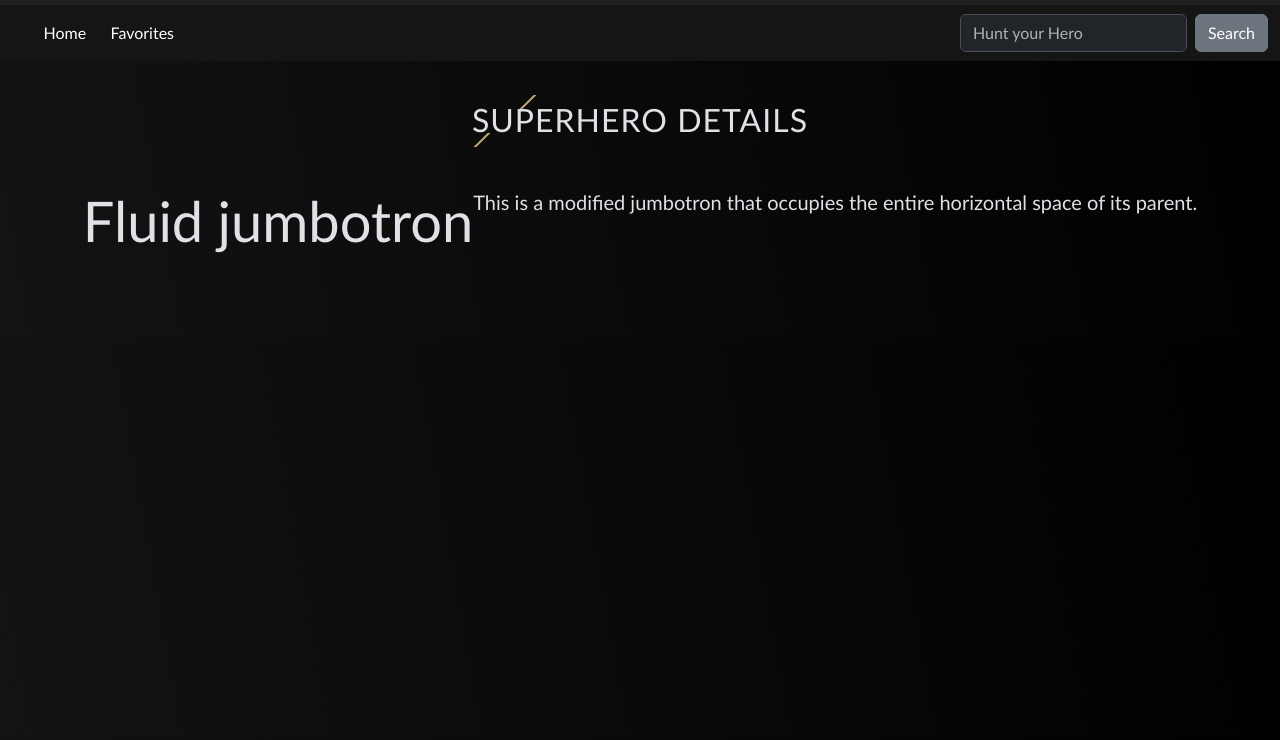
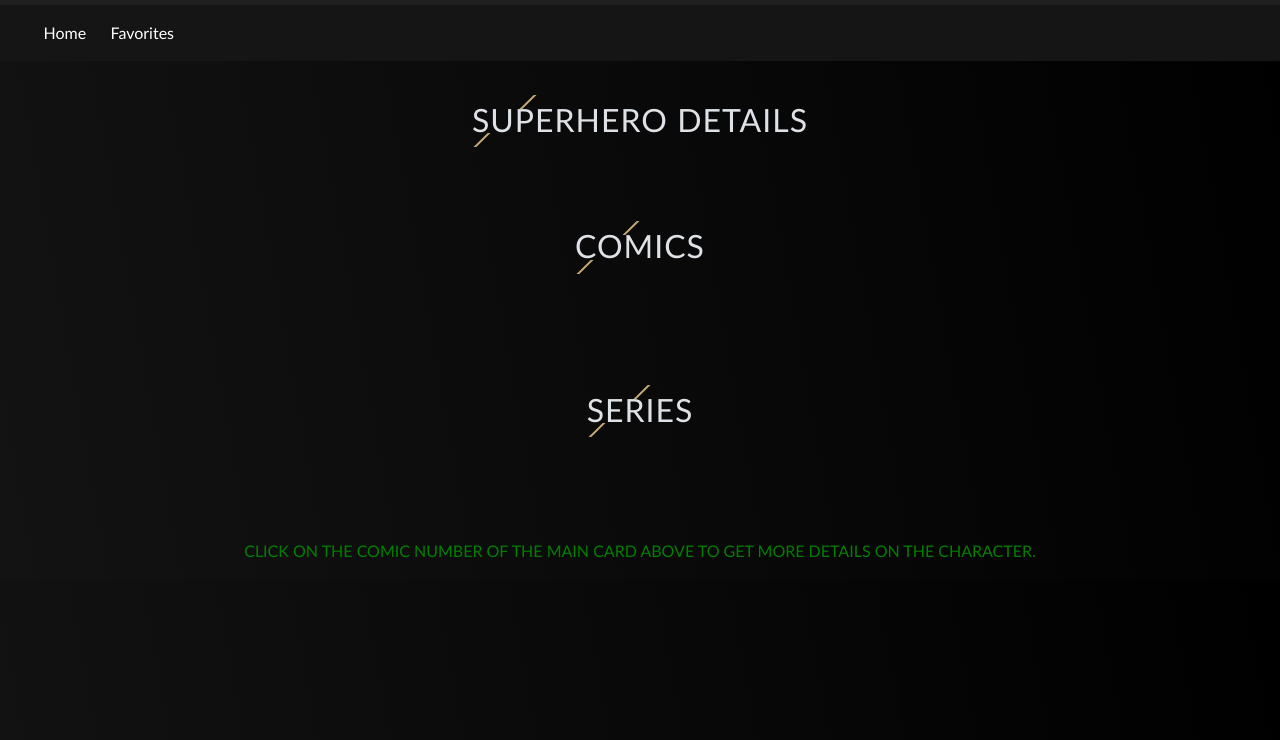
Before and after one commit to biswa418/superheroHunter, a plain HTML site: page src/single_page.html in a window 1280 px wide. Shown: the part 60-800 px from the top of the page. Drawn offline with nearby package versions, Linux system fonts and the light colour scheme.

Commit message:
Update single_page.html

```diff
--- a/src/single_page.html
+++ b/src/single_page.html
@@ -41,13 +41,6 @@
                         <a id="link-fav" class="nav-link active" aria-current="page" href="./fav.html">Favorites</a>
                     </li>
                 </ul>
-
-                <form class="d-flex" role="search">
-                    <input class="form-control me-2 shadow-none" type="search" placeholder="Hunt your Hero"
-                        aria-label="Search">
-                    <button class="btn btn-secondary" type="submit">Search</button>
-                </form>
-
             </div>
 
         </div>
@@ -57,34 +50,45 @@
         <h2>Superhero Details</h2>
     </div>
 
-    <!-- <div id="jumbo-card" class="jumbotron">
-        <img class="thumbnail" src="https://1000logos.net/wp-content/uploads/2021/06/Marvel-Comics-logo.png" />
-        <h2>Superhero Details</h2>
-    </div> -->
+    <div id="top-card" class="">
+        <div id="card" class="container">
+            <!-- <h1 id="display-4"></h1>
+            <p id="lead"></p> -->
+        </div>
+    </div>
 
-    <div class="jumbotron jumbotron-fluid">
-        <div class="container">
-            <h1 class="display-4">Fluid jumbotron</h1>
-            <p class="lead">This is a modified jumbotron that occupies the entire horizontal space of its parent.</p>
-        </div>
+    <!-- comics section -->
+    <div id="comics" class="container">
+        <h2>Comics</h2>
     </div>
 
     <div id="card-holder" class="images grid-container">
 
-        <!-- <div class="cards grid-item">
-            <img class="thumbnail" src="https://1000logos.net/wp-content/uploads/2021/06/Marvel-Comics-logo.png" />
-            <h3 class="hd_hero">Title1</h3>
-            <i class="fa-solid fa-heart"></i>
-        </div> -->
+        <!-- basic holder of the series cards -->
 
     </div>
 
+    <!-- series section -->
+    <div id="series" class="container">
+        <h2>Series</h2>
+    </div>
 
+    <div id="card-holder2" class="images grid-container">
 
+        <!-- basic holder of the series cards -->
+
+    </div>
+
+    <footer>
+        <a href="#fav" style="text-align: center; text-decoration: none; text-transform: uppercase; color: green;">
+            <p>Click on the comic number of the Main card above to get more details on the character.</p>
+        </a>
+    </footer>
+
+    <script src="https://kit.fontawesome.com/7fa3a78bc5.js" crossorigin="anonymous"></script>
     <script src="https://cdn.jsdelivr.net/npm/bootstrap@5.3.0-alpha1/dist/js/bootstrap.bundle.min.js"
         integrity="sha384-w76AqPfDkMBDXo30jS1Sgez6pr3x5MlQ1ZAGC+nuZB+EYdgRZgiwxhTBTkF7CXvN"
         crossorigin="anonymous"></script>
-    <script src="https://kit.fontawesome.com/7fa3a78bc5.js" crossorigin="anonymous"></script>
     <script type="text/javascript" src="./single.js"></script>
 
 </body>
```
